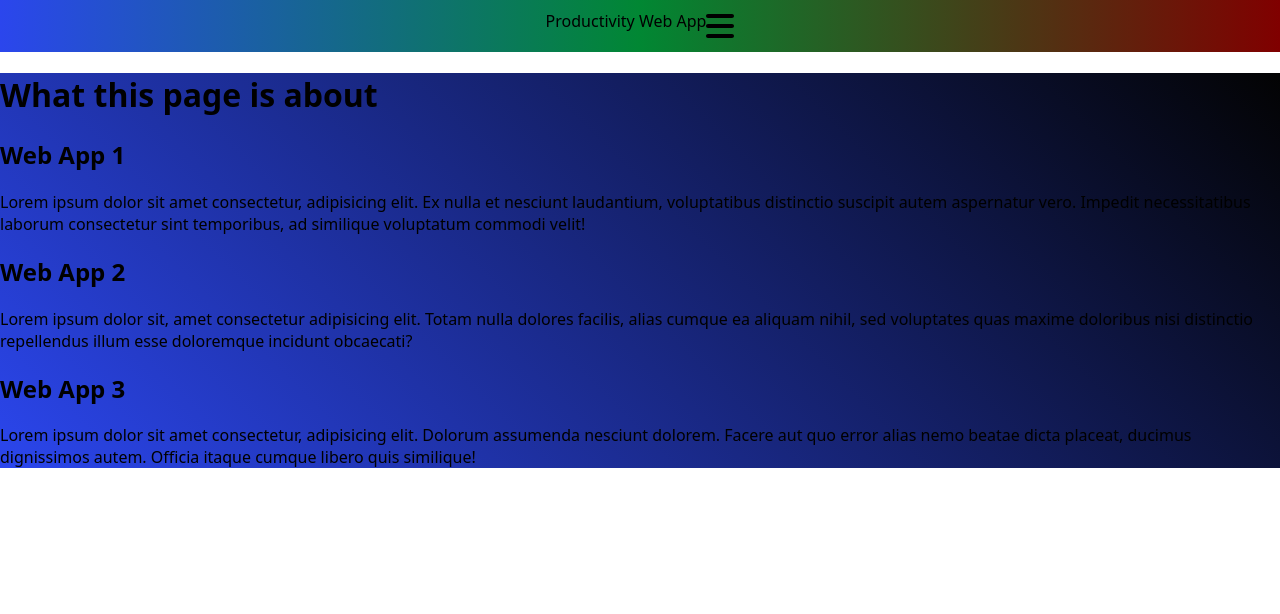
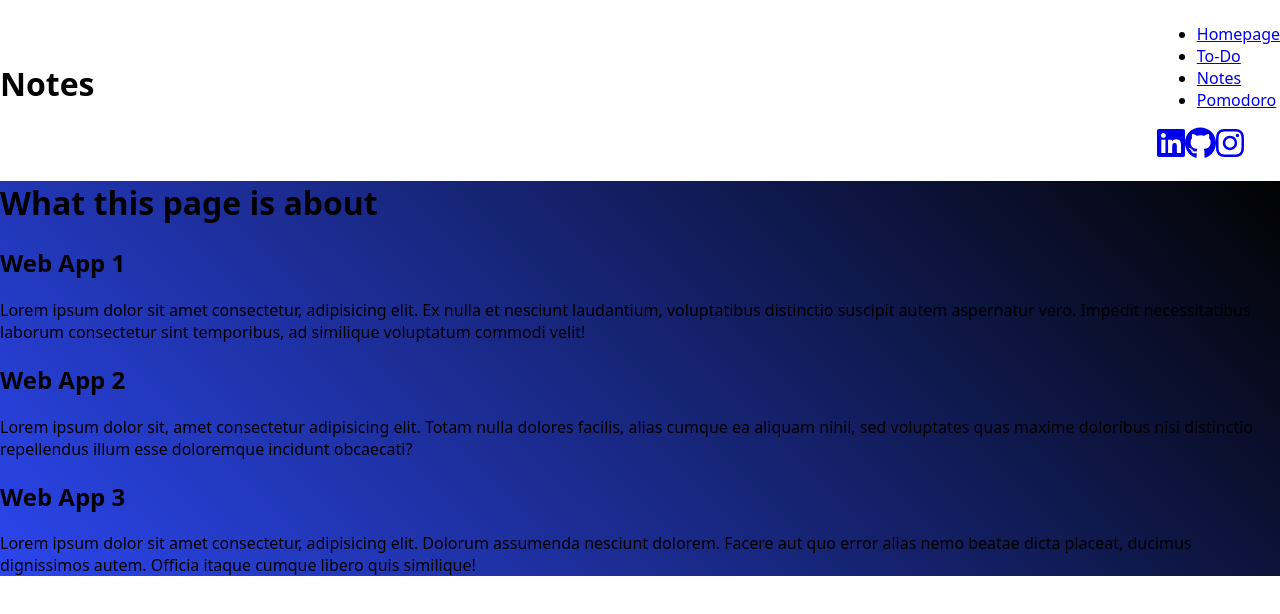
Before and after one commit to WilkinsGBE/ProductivityWebApp, a React (Vite) app: page / in a window 1280 px wide. Shown: the top 614 px of the page. Built offline with nearby package versions, Linux system fonts and the light colour scheme.

Commit message:
Changed the backend of the header, I moved everything in a new file header

```diff
--- a/src/App.jsx
+++ b/src/App.jsx
@@ -1,89 +1,17 @@
-import React, { useState } from "react";
-import { BrowserRouter as Router, Route, Routes, Link } from "react-router-dom";
+import React from "react";
+import { BrowserRouter as Router, Routes, Route } from "react-router-dom";
+import { Header } from "./Header";
 import { Todo } from "./components/TodoApp/Todo";
 import { Homepage } from "./components/Homepage/Homepage";
+import { NotesApp } from "./components/NoteApp/NotesApp";
 import { Pomodoro } from "./components/PomodoroApp/Pomodoro";
-import { NotesApp } from "./components/NoteApp/NotesApp";
-import { FontAwesomeIcon } from "@fortawesome/react-fontawesome";
-import {
-  faInstagram,
-  faLinkedin,
-  faGithub,
-} from "@fortawesome/free-brands-svg-icons";
-import { faBars, faXmark } from "@fortawesome/free-solid-svg-icons";
 
 const App = () => {
-  const [isMenuOpen, setMenuOpen] = useState(false);
-
-  const openmenu = () => {
-    setMenuOpen(true); // Show the menu
-  };
-
-  const closemenu = () => {
-    setMenuOpen(false); // Hide the menu
-  };
-
   return (
     <Router>
-      <div>
-        <nav>
-          {/* App Title - always visible */}
-          <div className="title">Productivity Web App</div>
-
-          {/* "Bars" icon for opening the menu */}
-          {!isMenuOpen && (
-            <FontAwesomeIcon
-              icon={faBars}
-              size="2x"
-              onClick={openmenu}
-              className={`open-menu-icon ${isMenuOpen ? "open" : ""}`}
-            />
-          )}
-
-          {/* Menu Container */}
-          {isMenuOpen && (
-            <div className={`menu-container ${isMenuOpen ? "open" : ""}`}>
-              {/* Close icon */}
-              <FontAwesomeIcon
-                icon={faXmark}
-                size="2x"
-                onClick={closemenu}
-                className="close-menu-icon"
-              />
-
-              <ul>
-                <li className="home">
-                  <Link to="/">Homepage</Link>
-                </li>
-                <li className="todos">
-                  <Link to="/todo">To-Do</Link>
-                </li>
-                <li className="notes">
-                  <Link to="/notes">Notes</Link>
-                </li>
-                <li className="pomo">
-                  <Link to="/pomodoro">Pomodoro</Link>
-                </li>
-              </ul>
-              <div className="social-icons">
-                <a
-                  href="https://www.linkedin.com/in/ariel-wilkins-saintil-a79207286/"
-                  target="_blank"
-                >
-                  <FontAwesomeIcon icon={faLinkedin} size="2x" />
-                </a>
-                <a href="https://github.com/WilkinsGBE" target="_blank">
-                  <FontAwesomeIcon icon={faGithub} size="2x" />
-                </a>
-                <a href="https://www.instagram.com/wilkinss.1/" target="_blank">
-                  <FontAwesomeIcon icon={faInstagram} size="2x"/>
-                </a>
-              </div>
-            </div>
-          )}
-        </nav>
+      <Header /> {/* Always visible header with navigation links */}
+      <div className="content">
         <Routes>
-          {/* Set the Homepage as the default path */}
           <Route path="/" element={<Homepage />} />
           <Route path="/todo" element={<Todo />} />
           <Route path="/notes" element={<NotesApp />} />
--- /dev/null
+++ b/src/Header.jsx
@@ -0,0 +1,139 @@
+import React, { useState, useEffect } from "react";
+import { BrowserRouter as Router, Route, Routes, Link } from "react-router-dom";
+import { FontAwesomeIcon } from "@fortawesome/react-fontawesome";
+import {
+  faInstagram,
+  faLinkedin,
+  faGithub,
+} from "@fortawesome/free-brands-svg-icons";
+import { faBars, faXmark } from "@fortawesome/free-solid-svg-icons";
+
+export const Header = () => {
+  const [isMenuOpen, setIsMenuOpen] = useState(false);
+  const [isMobile, setIsMobile] = useState(false);
+
+  useEffect(() => {
+    const handleResize = () => {
+      setIsMobile(window.innerWidth < 768);
+    };
+
+    handleResize(); // Check on initial load
+    window.addEventListener("resize", handleResize); // Re-check on window resize
+
+    return () => {
+      window.removeEventListener("resize", handleResize);
+    };
+  }, []);
+
+  const openMenu = () => setIsMenuOpen(true);
+  const closeMenu = () => setIsMenuOpen(false);
+
+  return (
+    <div className="header">
+      <h1>Notes</h1>
+
+      {/* Mobile Menu - Only show if screen width < 768px */}
+      {isMobile && !isMenuOpen && (
+        <FontAwesomeIcon
+          icon={faBars}
+          size="2x"
+          onClick={openMenu}
+          className={`open-menu-icon ${isMenuOpen ? "open" : ""}`}
+        />
+      )}
+
+      {/* Mobile Menu Container */}
+      {isMobile && isMenuOpen && (
+        <div className={`menu-container ${isMenuOpen ? "open" : ""}`}>
+          <FontAwesomeIcon
+            icon={faXmark}
+            size="2x"
+            onClick={closeMenu}
+            className="close-menu-icon"
+          />
+
+          <ul>
+            <li className="home">
+              <Link to="/">Homepage</Link>
+            </li>
+            <li className="todos">
+              <Link to="/todo">To-Do</Link>
+            </li>
+            <li className="notes">
+              <Link to="/notes">Notes</Link>
+            </li>
+            <li className="pomo">
+              <Link to="/pomodoro">Pomodoro</Link>
+            </li>
+          </ul>
+          <div className="social-icons">
+            <a
+              href="https://www.linkedin.com/in/ariel-wilkins-saintil-a79207286/"
+              target="_blank"
+              rel="noopener noreferrer"
+            >
+              <FontAwesomeIcon icon={faLinkedin} size="2x" />
+            </a>
+            <a
+              href="https://github.com/WilkinsGBE"
+              target="_blank"
+              rel="noopener noreferrer"
+            >
+              <FontAwesomeIcon icon={faGithub} size="2x" />
+            </a>
+            <a
+              href="https://www.instagram.com/wilkinss.1/"
+              target="_blank"
+              rel="noopener noreferrer"
+            >
+              <FontAwesomeIcon icon={faInstagram} size="2x" />
+            </a>
+          </div>
+        </div>
+      )}
+
+      {/* Desktop Links (Always visible if screen width >= 768px) */}
+      {!isMobile && (
+        <div className="desktop-nav-links">
+          <ul>
+            <li className="home">
+              <Link to="/">Homepage</Link>
+            </li>
+            <li className="todos">
+              <Link to="/todo">To-Do</Link>
+            </li>
+            <li className="notes">
+              <Link to="/notes">Notes</Link>
+            </li>
+            <li className="pomo">
+              <Link to="/pomodoro">Pomodoro</Link>
+            </li>
+          </ul>
+          <div className="social-icons">
+            <a
+              href="https://www.linkedin.com/in/ariel-wilkins-saintil-a79207286/"
+              target="_blank"
+              rel="noopener noreferrer"
+            >
+              <FontAwesomeIcon icon={faLinkedin} size="2x" />
+            </a>
+            <a
+              href="https://github.com/WilkinsGBE"
+              target="_blank"
+              rel="noopener noreferrer"
+            >
+              <FontAwesomeIcon icon={faGithub} size="2x" />
+            </a>
+            <a
+              href="https://www.instagram.com/wilkinss.1/"
+              target="_blank"
+              rel="noopener noreferrer"
+            >
+              <FontAwesomeIcon icon={faInstagram} size="2x" />
+            </a>
+          </div>
+        </div>
+      )}
+    </div>
+  );
+};
--- a/src/components/TodoApp/TodoApp.css
+++ b/src/components/TodoApp/TodoApp.css
@@ -29,7 +29,6 @@ body {
 
 nav {
   display: flex;
-  justify-content: center;
   padding: 10px 20px;
   background: linear-gradient(
     90deg,
@@ -201,7 +200,7 @@ input::placeholder {
 
 /* -------- Media Queries ------- */
 /* Tablet Screen */
-@media (max-width: 768px) {
+@media (min-width: 768px) and (max-width: 1024px) {
   .box {
     width: 80%;
     max-width: 600px; /* Adjust for tablet screens */
@@ -410,3 +409,40 @@ nav a {
     width: 16px;
   }
 }
+
+
+/* Menu for Mobile */
+.menu-container {
+  display: none; /* Hidden by default */
+}
+
+.open-menu-icon {
+  display: none; /* Hidden by default */
+}
+
+/* Display the menu icon and container for screens smaller than 768px */
+@media (max-width: 768px) {
+  .open-menu-icon {
+    display: block; /* Show menu icon */
+  }
+
+  .menu-container {
+    display: block; /* Show menu */
+  }
+
+  .desktop-nav-links {
+    display: none; /* Hide desktop links */
+  }
+}
+
+/* For tablet and larger screen sizes, show the desktop links */
+@media (min-width: 768px) {
+  .desktop-nav-links {
+    display: block; /* Show desktop navigation links */
+  }
+
+  .menu-container,
+  .open-menu-icon {
+    display: none; /* Hide menu on tablets/PC */
+  }
+}
```
